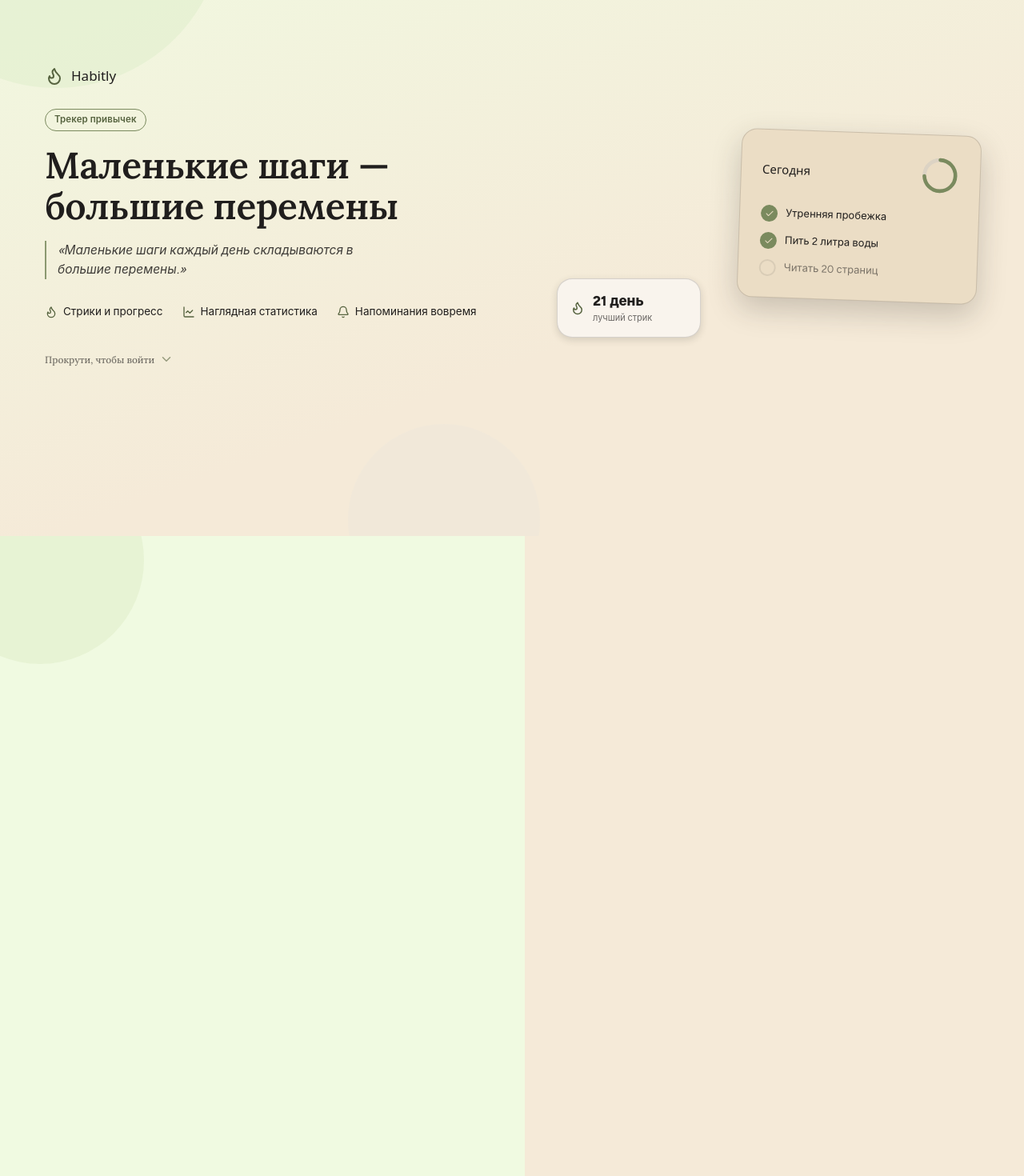
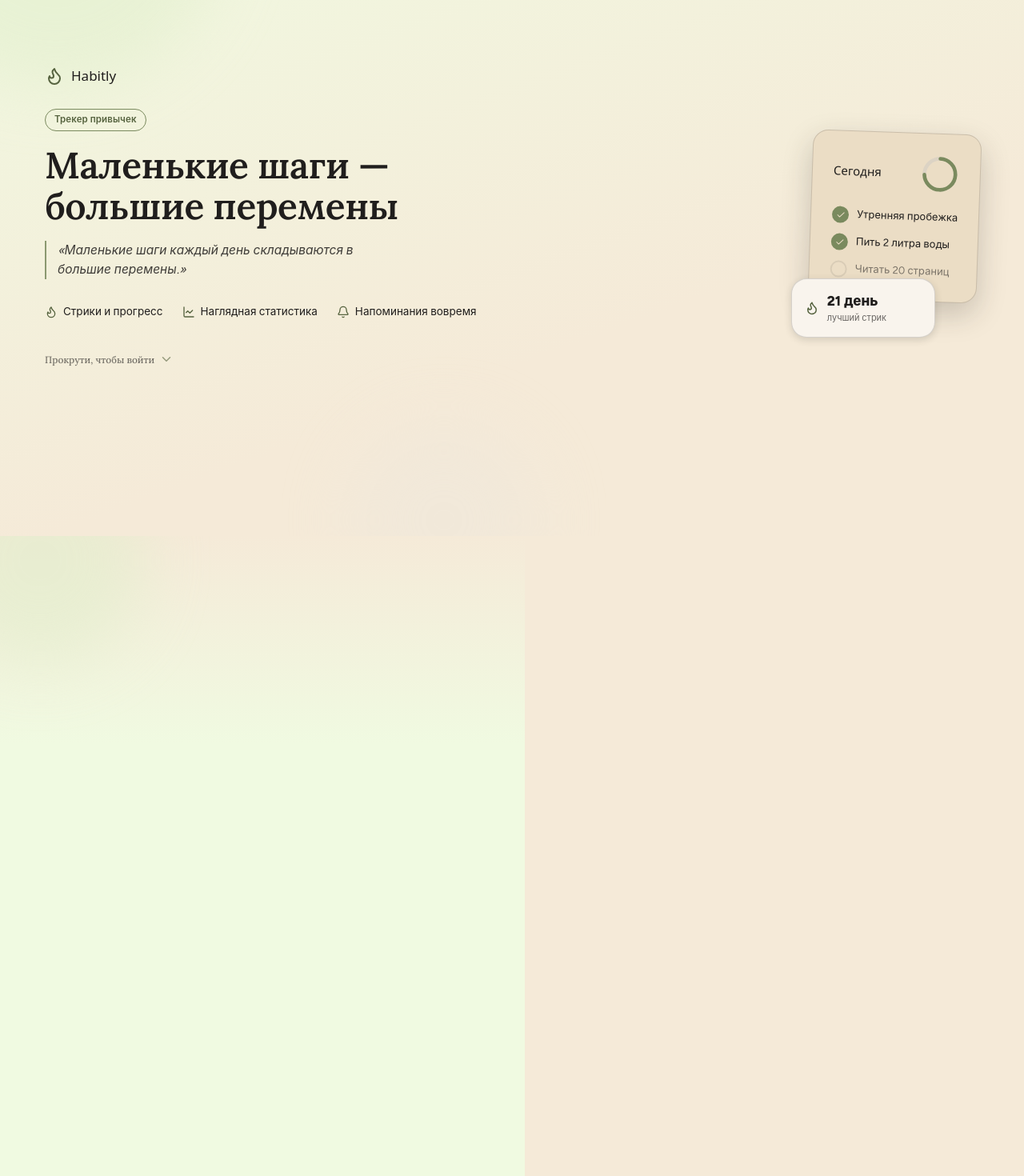
Before and after one commit to churilina-polina/habit-tracker, a React (Vite) app in the folder frontend/: page /login in a window 1280 px wide. Shown: the part 130-1600 px from the top of the page at 80% size. Built offline with nearby package versions, Linux system fonts and the light colour scheme; a web font is replaced by a local one.

Commit message:
Fix illustration layout: streak badge now overlaps checklist card corner as in original design. Smooth cream-to-green gradient at section seam, soften decorative blobs with blur

```diff
--- a/frontend/src/index.css
+++ b/frontend/src/index.css
@@ -364,6 +364,7 @@ textarea.input {
   position: absolute;
   border-radius: 50%;
   pointer-events: none;
+  filter: blur(40px);
 }
 
 .auth-landing {
@@ -468,13 +469,14 @@ textarea.input {
 
 .auth-landing-preview {
   position: relative;
+  width: fit-content;
+  margin-left: auto;
 }
 
 .auth-preview-card {
   position: relative;
   width: 100%;
   max-width: 300px;
-  margin-left: auto;
   padding: 26px;
   gap: 20px;
   transform: rotate(2deg);
@@ -562,7 +564,12 @@ textarea.input {
 .auth-form-info {
   position: relative;
   overflow: hidden;
-  background: var(--color-accent-100);
+  background: linear-gradient(
+    to bottom,
+    var(--color-bg) 0,
+    var(--color-accent-100) 260px,
+    var(--color-accent-100) 100%
+  );
   padding: 60px 52px;
   display: flex;
   flex-direction: column;
```
